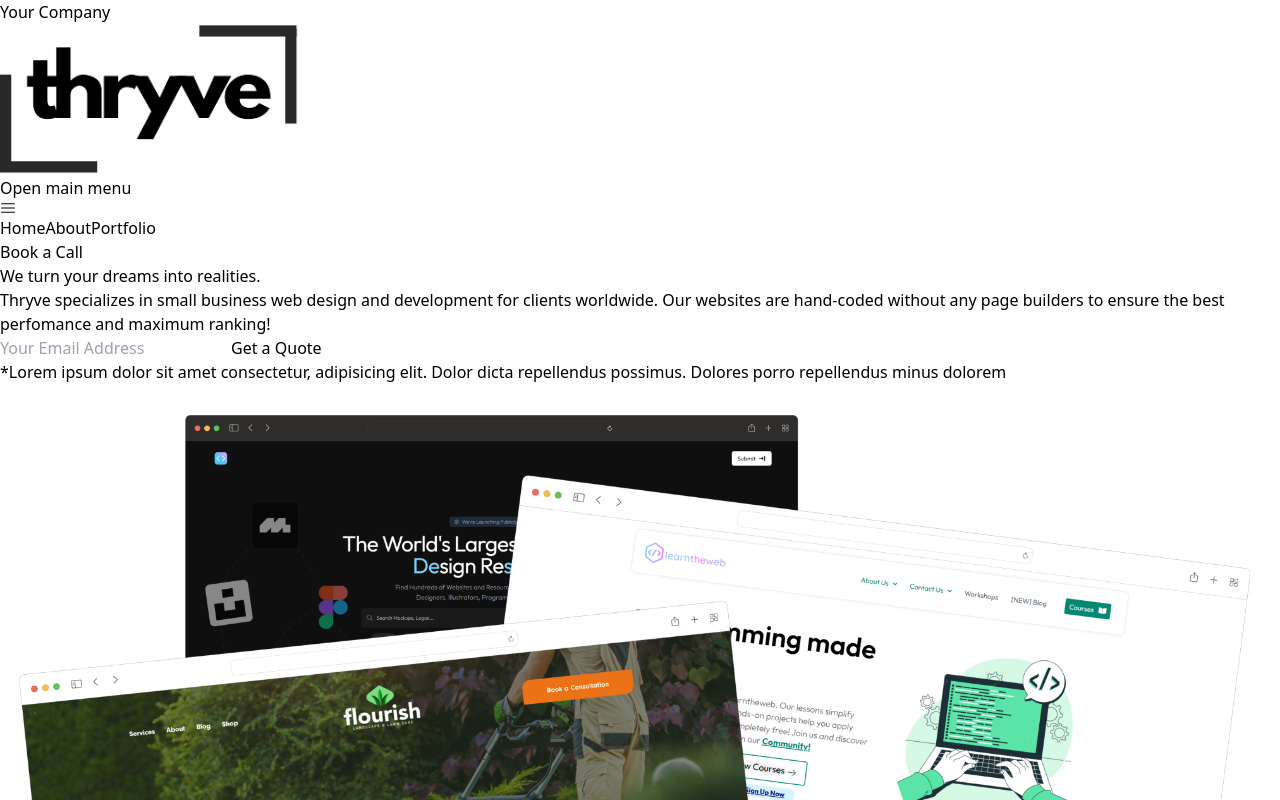
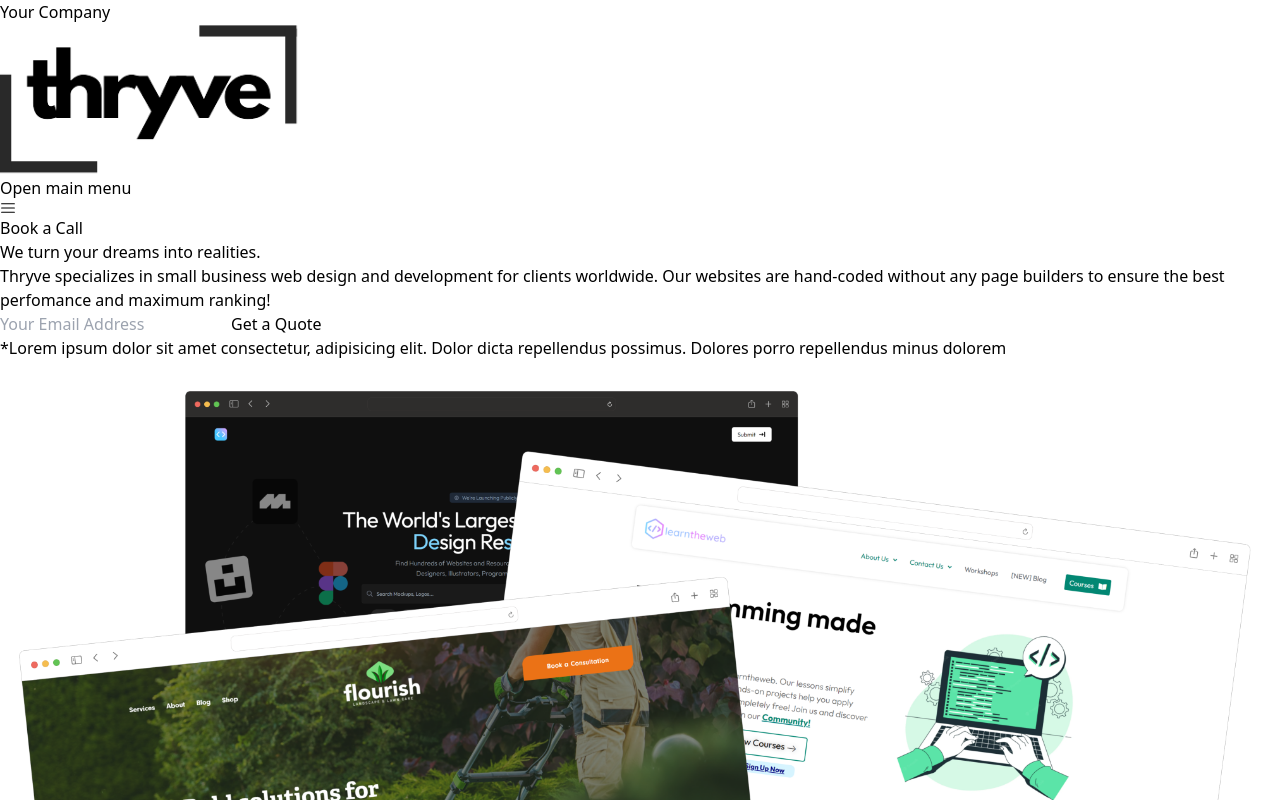
Before and after one commit to PkTheCoda/thryve, a React (Vite) app: page / in a window 1280 px wide. Shown: the top 800 px of the page. Built offline with nearby package versions, Linux system fonts and the light colour scheme.

Commit message:
updated price

```diff
--- a/src/Components/Footer.jsx
+++ b/src/Components/Footer.jsx
@@ -11,9 +11,7 @@ const Footer = () => {
                 <div class="p-5">
                     <div class="text-sm uppercase text-main font-bold">Navigation</div>
                     <a class="my-3 block" href="/#">Home</a>
-                    <a class="my-3 block" href="/#">About</a>
-                    <a class="my-3 block" href="/#">Services </a>
-                    <a class="my-3 block" href="/#">Portfolio</a>
+                    <a class="my-3 block" href="/contact">Contact</a>
                 </div>
                 <div class="p-5">
                     <div class="text-sm uppercase text-main font-bold">Services</div>
--- a/src/Components/Navbar.jsx
+++ b/src/Components/Navbar.jsx
@@ -6,9 +6,9 @@ import { useState } from 'react';
 import thryvelogo from '../assets/thryvelogo1.png'
 
 const navigation = [
-  { name: 'Home', href: '/' },
-  { name: 'About', href: '/about' },
-  { name: 'Portfolio', href: '/portfolio' },
+  // { name: 'Home', href: '/' },
+  // { name: 'About', href: '/about' },
+  // { name: 'Portfolio', href: '/portfolio' },
 
 ]
 
--- a/src/Components/PricingHome.jsx
+++ b/src/Components/PricingHome.jsx
@@ -28,7 +28,7 @@ const PricingHome = () => {
 
                 <div className='bg-secondary flex flex-col items-center gap-y-4 rounded-md md:w-7/12 p-10 text-white shadow-md'>
                     <h2 className="four-title w-full">
-                        <span className="font-bold">$250</span> Down Payment, <span className="font-bold">$50</span> per month,
+                        <span className="font-bold">$350</span> Down Payment, <span className="font-bold">$50</span> per month,
                         <span className="block opacity-70">3 Month Minimum Contract</span>
                     </h2>
                     <div className='w-full border-y grid grid-cols-1 gap-6 border-slate-400 text-slate-200 py-8'>
```
